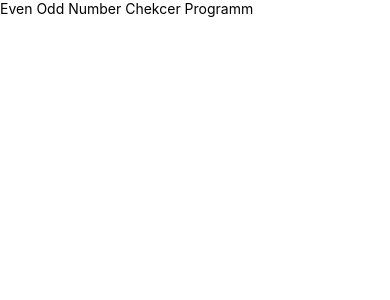
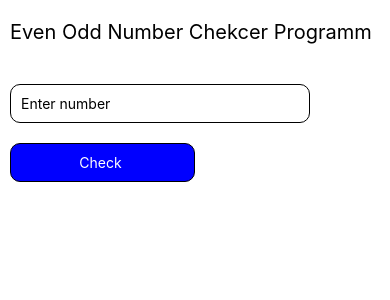
Before and after one commit to Mansoorali121/React-Native-Interview-Preparation, a React Native app: screen / in a window 390 px wide. Shown: the top 300 px of the page. Built offline with nearby package versions, Linux system fonts and the light colour scheme.

Commit message:
even, odd app complete

```diff
--- a/App.tsx
+++ b/App.tsx
@@ -285,18 +285,69 @@
 //   message: { fontSize: 20, color: 'red', marginTop: 20 },
 // });
 
-
-import { StyleSheet, Text, View } from 'react-native'
-import React from 'react'
+import { Pressable, StyleSheet, Text, TextInput, View } from 'react-native';
+import React, { useState } from 'react';
 
 const App = () => {
+  const [number, setNumber] = useState('');
+  const [message, setMessage] = useState('');
+
+  // Even odd number checker function
+
+  const evenOdd = () => {
+    const value = number.trim();
+
+    if (value === '') {
+      setMessage('Enter a number');
+      return;
+    }
+    const num = Number(value);
+    if (isNaN(num)) {
+      setMessage('Invalid Number');
+    } else if (num % 2 == 0) {
+      setMessage('Even Number');
+    } else {
+      setMessage('Odd Number');
+    }
+  };
   return (
-    <View>
-      <Text>Even Odd Number Chekcer Programm </Text>
+    <View style={styles.container}>
+      <Text style={styles.title}>Even Odd Number Chekcer Programm </Text>
+      <TextInput
+        value={number}
+        placeholder="Enter number"
+        onChangeText={setNumber}
+        style={styles.input}
+      />
+      <Pressable style={styles.button} onPress={evenOdd}>
+        <Text style={styles.btntext}>Check </Text>
+      </Pressable>
+      <Text style={styles.message}>{message}</Text>
     </View>
-  )
-}
+  );
+};
 
 export default App;
 
-const styles = StyleSheet.create({})
+const styles = StyleSheet.create({
+  container: { flex: 1, marginTop: 20, marginHorizontal: 10 },
+  title: { fontSize: 20, fontWeight: 'semibold' },
+  button: {
+    borderWidth: 1,
+    padding: 10,
+    backgroundColor: 'blue',
+    alignItems: 'center',
+    borderRadius: 10,
+    width: '50%',
+    marginTop: 20,
+  },
+  btntext: { color: '#fff' },
+  input: {
+    borderWidth: 1,
+    padding: 10,
+    marginTop: 40,
+    width: 300,
+    borderRadius: 10,
+  },
+  message: { fontSize: 20, color: 'red', marginTop: 20 },
+});
```
